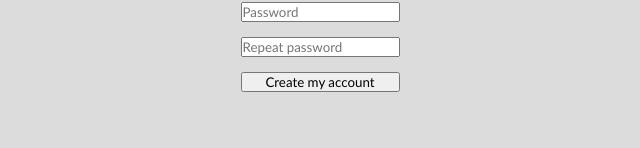
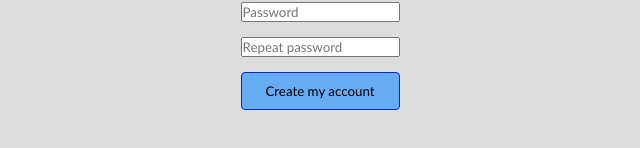
Before and after one commit to igoris12/react-corse, a React (Create React App) app: page / in a window 1280 px wide. Both pictures are taken after a click on the button "Register with my email". Shown: the part 168-316 px from the top of the page, without its empty margins (320-960 px from the left). Built offline with nearby package versions, Linux system fonts and the light colour scheme.

Commit message:
add more button styles

```diff
--- a/src/Componets/Form.jsx
+++ b/src/Componets/Form.jsx
@@ -18,7 +18,9 @@ const Form = ({ getRegistration }) => {
           placeholder="Repeat password"
           required
         />
-        <button type="submit">Create my account</button>
+        <button className="but" type="submit">
+          Create my account
+        </button>
       </form>
     </div>
   );
--- a/src/css/button.scss
+++ b/src/css/button.scss
@@ -2,9 +2,15 @@
   width: 100%;
   background-color: transparent;
   border: none;
-  border-bottom: 1px solid black;
-  border-top: 1px solid black;
+  border: 1px solid rgb(8, 40, 202);
+  border-radius: 4px;
+  background-color: rgb(102, 172, 243);
   padding: 10px;
+  cursor: pointer;
+}
+
+.but:hover {
+  background-color: rgb(28, 141, 255);
 }
 
 .but-menu {
@@ -15,6 +21,7 @@
   border-top: 1px solid black;
   padding: 10px;
   transition: 500ms;
+  cursor: pointer;
 }
 .but-menu:hover {
   background-color: rgb(66, 154, 231);
--- a/src/css/form.scss
+++ b/src/css/form.scss
@@ -6,5 +6,7 @@
     justify-content: center;
     flex-direction: column;
     gap: 15px;
+    input {
+    }
   }
 }
```
